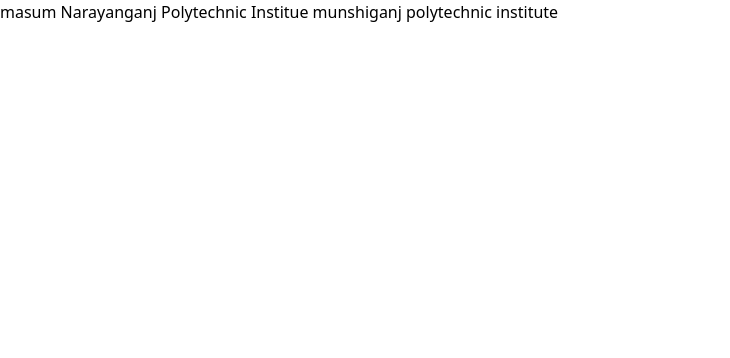
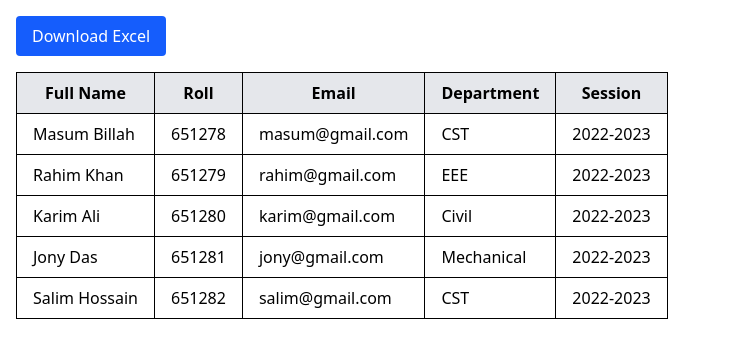
Before and after one commit to mb-masumbillah/mupi-client, a React (Vite) app: page / in a window 1280 px wide. Shown: the top 358 px of the page, without its empty margins (0-730 px from the left). Built offline with nearby package versions, Linux system fonts and the light colour scheme.

Commit message:
excel file download

```diff
--- a/package.json
+++ b/package.json
@@ -11,9 +11,11 @@
   },
   "dependencies": {
     "@tailwindcss/vite": "^4.1.18",
+    "file-saver": "^2.0.5",
     "react": "^19.2.0",
     "react-dom": "^19.2.0",
-    "tailwindcss": "^4.1.18"
+    "tailwindcss": "^4.1.18",
+    "xlsx": "^0.18.5"
   },
   "devDependencies": {
     "@eslint/js": "^9.39.1",
--- a/src/App.jsx
+++ b/src/App.jsx
@@ -1,11 +1,58 @@
+import * as XLSX from "xlsx";
+import { saveAs } from "file-saver";
+
+
+const students = [
+  { id: 1, fullName: "Masum Billah", roll: "651278", email: "masum@gmail.com", department: "CST", session: "2022-2023" },
+  { id: 2, fullName: "Rahim Khan", roll: "651279", email: "rahim@gmail.com", department: "EEE", session: "2022-2023" },
+  { id: 3, fullName: "Karim Ali", roll: "651280", email: "karim@gmail.com", department: "Civil", session: "2022-2023" },
+  { id: 4, fullName: "Jony Das", roll: "651281", email: "jony@gmail.com", department: "Mechanical", session: "2022-2023" },
+  { id: 5, fullName: "Salim Hossain", roll: "651282", email: "salim@gmail.com", department: "CST", session: "2022-2023" },
+];
+
 
 const App = () => {
+  const exportToExcel = () => {
+    const ws = XLSX.utils.json_to_sheet(students);
+    const wb = XLSX.utils.book_new();
+    XLSX.utils.book_append_sheet(wb, ws, "Students");
+
+    const excelBuffer = XLSX.write(wb, { bookType: "xlsx", type: "array" });
+    const data = new Blob([excelBuffer], { type: "application/octet-stream" });
+    saveAs(data, "students.xlsx");
+  };
+
   return (
-    <div>
-      masum
-    Narayanganj
-    Polytechnic Institue
-      munshiganj polytechnic institute
+    <div className="p-4">
+      <button
+        onClick={exportToExcel}
+        className="mb-4 px-4 py-2 bg-blue-600 text-white rounded"
+      >
+        Download Excel
+      </button>
+
+      <table className="table-auto border border-gray-300">
+        <thead>
+          <tr className="bg-gray-200">
+            <th className="border px-4 py-2">Full Name</th>
+            <th className="border px-4 py-2">Roll</th>
+            <th className="border px-4 py-2">Email</th>
+            <th className="border px-4 py-2">Department</th>
+            <th className="border px-4 py-2">Session</th>
+          </tr>
+        </thead>
+        <tbody>
+          {students.map((s) => (
+            <tr key={s.id}>
+              <td className="border px-4 py-2">{s.fullName}</td>
+              <td className="border px-4 py-2">{s.roll}</td>
+              <td className="border px-4 py-2">{s.email}</td>
+              <td className="border px-4 py-2">{s.department}</td>
+              <td className="border px-4 py-2">{s.session}</td>
+            </tr>
+          ))}
+        </tbody>
+      </table>
     </div>
   );
 };
```
Also changed, not shown: 1 other file (tests, documents, lock files or other folders).
